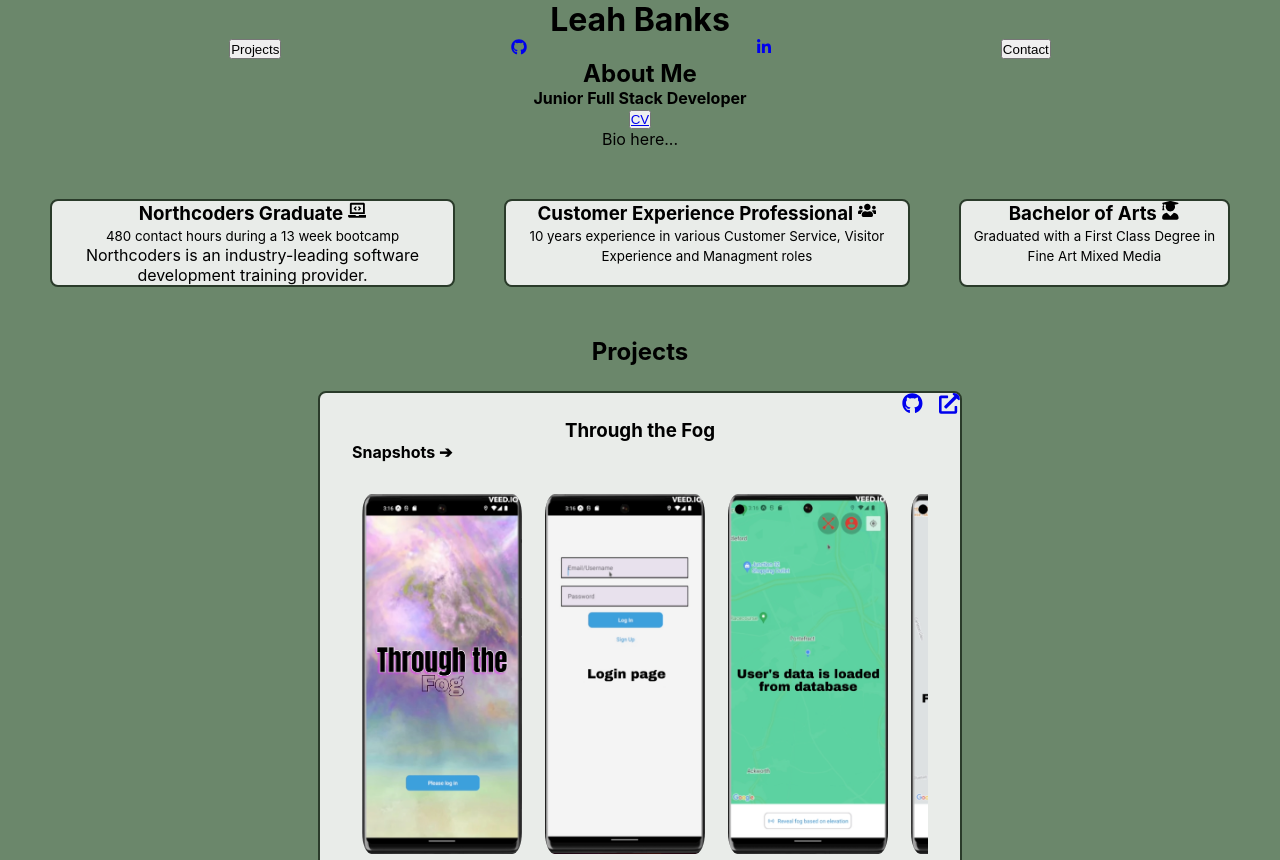
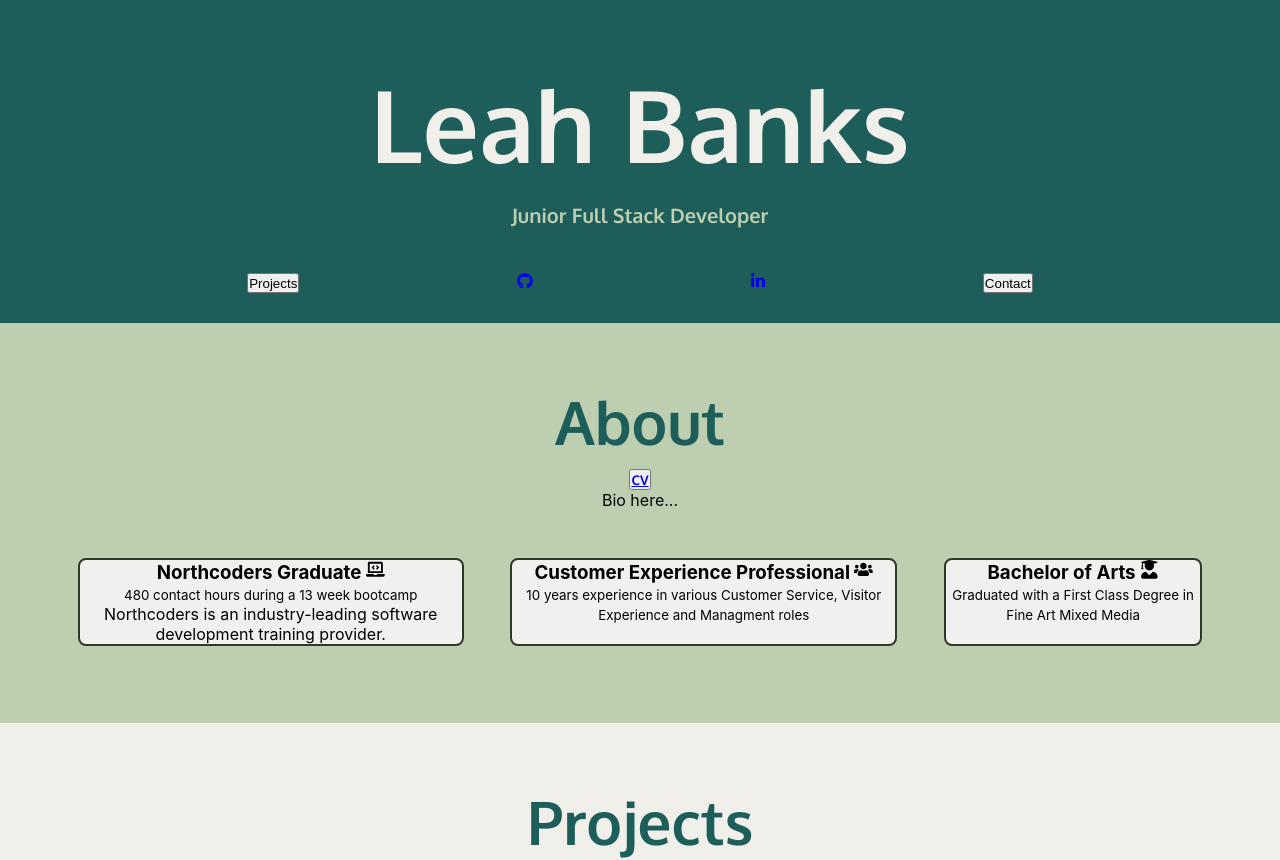
Before and after one commit to leahbanks/portfolio, a React (Create React App) app: page / in a window 1280 px wide. Shown: the top 860 px of the page. Built offline with nearby package versions, Linux system fonts and the light colour scheme.

Commit message:
colour scheme implemented - css progress

```diff
--- a/public/index.html
+++ b/public/index.html
@@ -1,6 +1,9 @@
 <!DOCTYPE html>
 <html lang="en">
   <head>
+    <link rel="preconnect" href="https://fonts.googleapis.com">
+    <link rel="preconnect" href="https://fonts.gstatic.com" crossorigin>
+    <link href="https://fonts.googleapis.com/css2?family=Alfa+Slab+One&family=Changa+One&family=Oxygen:wght@700&family=Paytone+One&display=swap" rel="stylesheet">
     <meta charset="utf-8" />
     <meta name="viewport" content="width=device-width, initial-scale=1" />
     <meta name="theme-color" content="#000000" />
--- a/src/App.css
+++ b/src/App.css
@@ -1,6 +1,6 @@
 .App {
   text-align: center;
-  background-color: rgb(107, 135, 107);
+  background: #aeccc6;
   margin: 0%;
   padding: 0%;
 }
@@ -16,7 +16,6 @@
   }
 }
 
-
 @keyframes App-logo-spin {
   from {
     transform: rotate(0deg);
--- a/src/components/About/About.css
+++ b/src/components/About/About.css
@@ -3,3 +3,21 @@
     justify-content: center;
     flex-direction: row;
 }
+
+.about {
+    background: #beceb0;
+    padding: 30px;
+}
+
+.about h2 {
+    font-family: 'Oxygen', sans-serif;
+    color: #1e5e5a;
+    font-size: 60px;
+    padding: 30px;
+    padding-bottom: 10px;
+}
+
+.about button {
+    font-family: 'Oxygen', sans-serif;
+    text-decoration: none;
+}
--- a/src/components/About/About.jsx
+++ b/src/components/About/About.jsx
@@ -5,9 +5,8 @@ import { aboutCards } from "../../data/about-data";
 export default function About() {
   return (
     <section className="about">
-      <h2>About Me</h2>
-      <h4>Junior Full Stack Developer</h4>
-        <button className="resume-btn">
+      <h2>About</h2>
+      <button className="resume-btn">
           <a href="CV_LeahBanks.pdf" target="_blank">
             CV
           </a>
--- a/src/components/Contact/Contact.css
+++ b/src/components/Contact/Contact.css
@@ -1,5 +1,6 @@
 #contact {
   margin: 0 auto;
+  background: #beceb0;
 }
 
 form {
--- a/src/components/Contact/Contact.jsx
+++ b/src/components/Contact/Contact.jsx
@@ -8,13 +8,13 @@ export default function Contact() {
     e.target.reset();
   };
   return (
-    <section>
+    <section id="contact">
        <h2>Contact Me</h2>
       <div className="contact-links">
         <FaLinkedinIn />
         <HiOutlineMail />
       </div>
-      <div id="contact" className="contact-container">
+      <div className="contact-container">
         <h5>Send a Message</h5>
         <form
           onSubmit={(e) => {
--- a/src/components/Footer/Footer.css
+++ b/src/components/Footer/Footer.css
@@ -1,5 +1,7 @@
 .footer-items {
-    display: flex;
-    justify-content: space-evenly;
-    flex-direction: row;
-  }
+  background: #1e5e5a;
+  display: flex;
+  justify-content: space-evenly;
+  flex-direction: row;
+  padding: 2%
+}
--- a/src/components/Header/Header.css
+++ b/src/components/Header/Header.css
@@ -0,0 +1,18 @@
+.header {
+    background: #1e5e5a;
+    padding: 60px;
+    padding-bottom: 0px;
+}
+
+.header h1 {
+    color: #f1efe9;
+    font-family: 'Oxygen', sans-serif;
+    font-size: 100px;
+}
+
+.header h4 {
+    font-family: 'Oxygen', sans-serif;
+    color: #beceb0;
+    padding: 15px;
+    font-size: 20px;
+}
--- a/src/components/Header/Header.jsx
+++ b/src/components/Header/Header.jsx
@@ -4,6 +4,7 @@ export default function Header() {
   return (
     <header className="header">
       <h1>Leah Banks</h1>
+      <h4>Junior Full Stack Developer</h4>
     </header>
   );
 }
--- a/src/components/Nav/Nav.css
+++ b/src/components/Nav/Nav.css
@@ -1,5 +1,8 @@
 .nav-items {
+  background: #1e5e5a;
   display: flex;
   justify-content: space-evenly;
   flex-direction: row;
+  padding: 30px;
+  color: #bbe9db;
 }
--- a/src/components/Projects/Projects.css
+++ b/src/components/Projects/Projects.css
@@ -0,0 +1,11 @@
+.projects {
+    padding: 30px;
+    background: #f1efe9;
+}
+
+.projects h2 {
+    color: #1e5e5a;
+    font-family: 'Oxygen', sans-serif;
+    font-size: 60px;
+    padding: 30px;
+}
```
